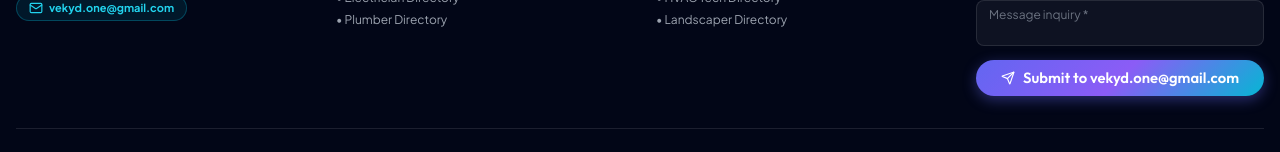
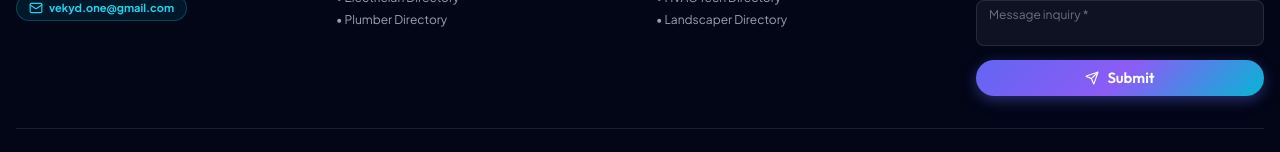
Before and after one commit to equator777/vekyd, a React (Vite) app: page / in a window 1280 px wide. Shown: the part 1999-2151 px from the top of the page. Built offline with nearby package versions, Linux system fonts and the light colour scheme; no server answers.

Commit message:
Simplify Contact Us submit button text to Submit

```diff
--- a/src/components/Footer.jsx
+++ b/src/components/Footer.jsx
@@ -152,7 +152,7 @@ export default function Footer({ setSelectedTrade, setActiveTab, openContactModa
                 className="w-full btn btn-primary py-2 text-xs font-bold shadow-md flex items-center justify-center gap-1.5"
               >
                 <Send className="w-3.5 h-3.5" />
-                <span>Submit to vekyd.one@gmail.com</span>
+                <span>Submit</span>
               </button>
             </form>
           </div>
--- a/src/components/Modals/ContactModal.jsx
+++ b/src/components/Modals/ContactModal.jsx
@@ -145,7 +145,7 @@ export default function ContactModal({ isOpen, onClose, showToast }) {
               className="w-full btn btn-primary py-3 font-bold text-sm shadow-lg shadow-indigo-500/30 flex items-center justify-center gap-2"
             >
               <Send className="w-4 h-4" />
-              <span>Submit &amp; Mail to vekyd.one@gmail.com</span>
+              <span>Submit</span>
             </button>
           </form>
         )}
```
